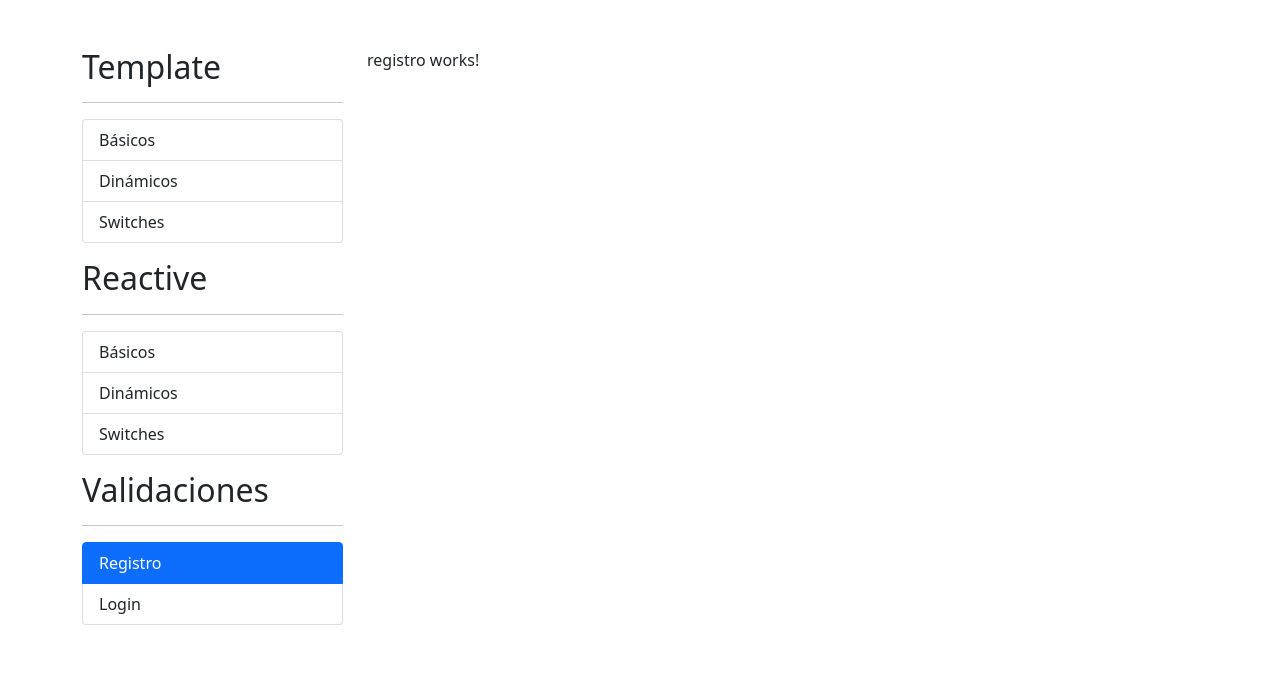
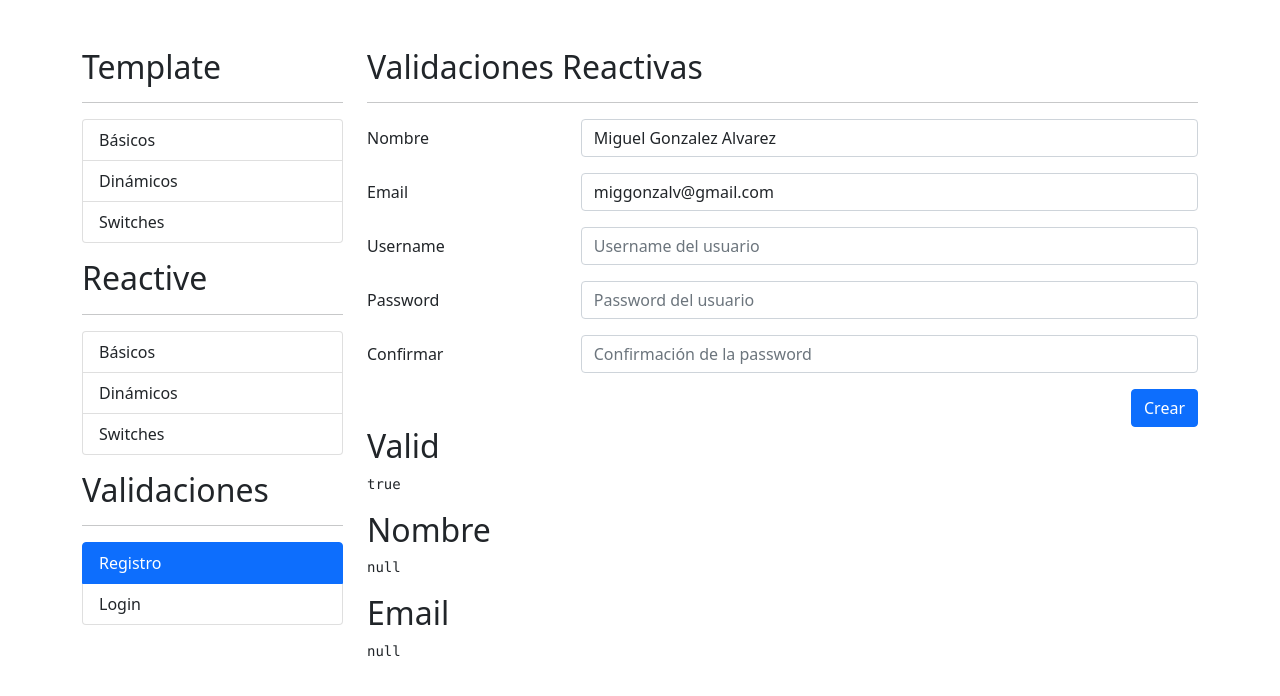
Before and after one commit to MiguelGonzalezAlvarez/Web-Formularios, an Angular app: page /auth/registro in a window 1280 px wide. Shown: the top 696 px of the page. Built offline with nearby package versions, Linux system fonts and the light colour scheme.

Commit message:
feat: create registro screen in auth section

```diff
--- a/src/app/auth/auth.module.ts
+++ b/src/app/auth/auth.module.ts
@@ -1,8 +1,11 @@
 import { NgModule } from '@angular/core';
 import { CommonModule } from '@angular/common';
+import { ReactiveFormsModule } from '@angular/forms';
+
 import { AuthRoutingRoutingModule } from './auth-routing.module';
 import { RegistroComponent } from './pages/registro/registro.component';
 import { LoginComponent } from './pages/login/login.component';
+
 
 
 
@@ -13,7 +16,8 @@
   ],
   imports: [
     CommonModule,
-    AuthRoutingRoutingModule
+    AuthRoutingRoutingModule,
+    ReactiveFormsModule
   ]
 })
 export class AuthModule { }
--- a/src/app/auth/pages/registro/registro.component.html
+++ b/src/app/auth/pages/registro/registro.component.html
@@ -1 +1,71 @@
-<p>registro works!</p>
+<h2>Validaciones Reactivas</h2>
+<hr>
+
+<div class="row">
+    <div class="col">
+        <form [formGroup]="miFormulario" (ngSubmit)="submitForm()" autocomplete="off">
+            <!-- Nombre -->
+            <div class="row mb-3">
+                <label class="col-sm-3 col-form-label">Nombre</label>
+                <div class="col-sm-9">
+                    <input class="form-control" type="text" formControlName="nombre" placeholder="Nombre del usuario">
+                    <span class="form-text text-danger" *ngIf="!campoValido('nombre')">
+                        Debe ser en formato de nombre y apellidos
+                    </span>
+                </div>
+            </div>
+
+            <!-- Email -->
+            <div class="row mb-3">
+                <label class="col-sm-3 col-form-label">Email</label>
+                <div class="col-sm-9">
+                    <input class="form-control" type="email" formControlName="email" placeholder="Email del usuario">
+                    <span class="form-text text-danger" *ngIf="!campoValido('email')">
+                        El correo es obligatorio
+                    </span>
+                </div>
+            </div>
+
+            <!-- Username -->
+            <div class="row mb-3">
+                <label class="col-sm-3 col-form-label">Username</label>
+                <div class="col-sm-9">
+                    <input class="form-control" type="text" placeholder="Username del usuario">
+                </div>
+            </div>
+
+            <!-- Password -->
+            <div class="row mb-3">
+                <label class="col-sm-3 col-form-label">Password</label>
+                <div class="col-sm-9">
+                    <input class="form-control" type="password" placeholder="Password del usuario">
+                </div>
+            </div>
+
+            <!-- Confirmación password -->
+            <div class="row mb-3">
+                <label class="col-sm-3 col-form-label">Confirmar</label>
+                <div class="col-sm-9">
+                    <input class="form-control" type="password" placeholder="Confirmación de la password">
+                </div>
+            </div>
+
+            <!-- Boton guardar -->
+            <div class="row">
+                <div class="col">
+                    <button class="btn btn-primary float-end" tyoe="submit">Crear</button>
+                </div>
+            </div>
+
+        </form>
+    </div>
+</div>
+
+<h2>Valid</h2>
+<pre>{{ miFormulario.valid }}</pre>
+
+<h2>Nombre</h2>
+<pre>{{ miFormulario.controls.nombre.errors | json }}</pre>
+
+<h2>Email</h2>
+<pre>{{ miFormulario.controls.email.errors | json }}</pre>
--- a/src/app/auth/pages/registro/registro.component.ts
+++ b/src/app/auth/pages/registro/registro.component.ts
@@ -1,4 +1,5 @@
 import { Component, OnInit } from '@angular/core';
+import { FormBuilder, FormGroup, Validators } from '@angular/forms';
 
 @Component({
   selector: 'app-registro',
@@ -8,9 +9,32 @@
 })
 export class RegistroComponent implements OnInit {
 
-  constructor() { }
+  nombreApellidoPattern: string = '([a-zA-Z]+) ([a-zA-Z]+) ([a-zA-Z]+)';
+  emailPattern: string = "^[a-z0-9._%+-]+@[a-z0-9.-]+\\.[a-z]{2,4}$";
+
+  miFormulario: FormGroup = this.formBuilder.group({
+    nombre: ['Miguel Gonzalez', [Validators.required, Validators.pattern(this.nombreApellidoPattern)]],
+    email: ['', [Validators.required, Validators.pattern(this.emailPattern)]],
+    // Forma alternativa estandar para validar que es email aunque yo utilizare un pattern personalizado más estricto
+    // email: ['', [Validators.required, Validators.email]]
+
+  });
+
+  constructor(private formBuilder: FormBuilder) { }
 
   ngOnInit(): void {
+    this.miFormulario.reset({
+      nombre: 'Miguel Gonzalez Alvarez',
+      email: 'miggonzalv@gmail.com'
+    });
+  }
+
+  campoValido(campo: string) {
+    return !(this.miFormulario.get(campo)?.invalid && this.miFormulario.get(campo)?.touched);
+  }
+
+  submitForm() {
+    this.miFormulario.markAllAsTouched();
   }
 
 }
```
